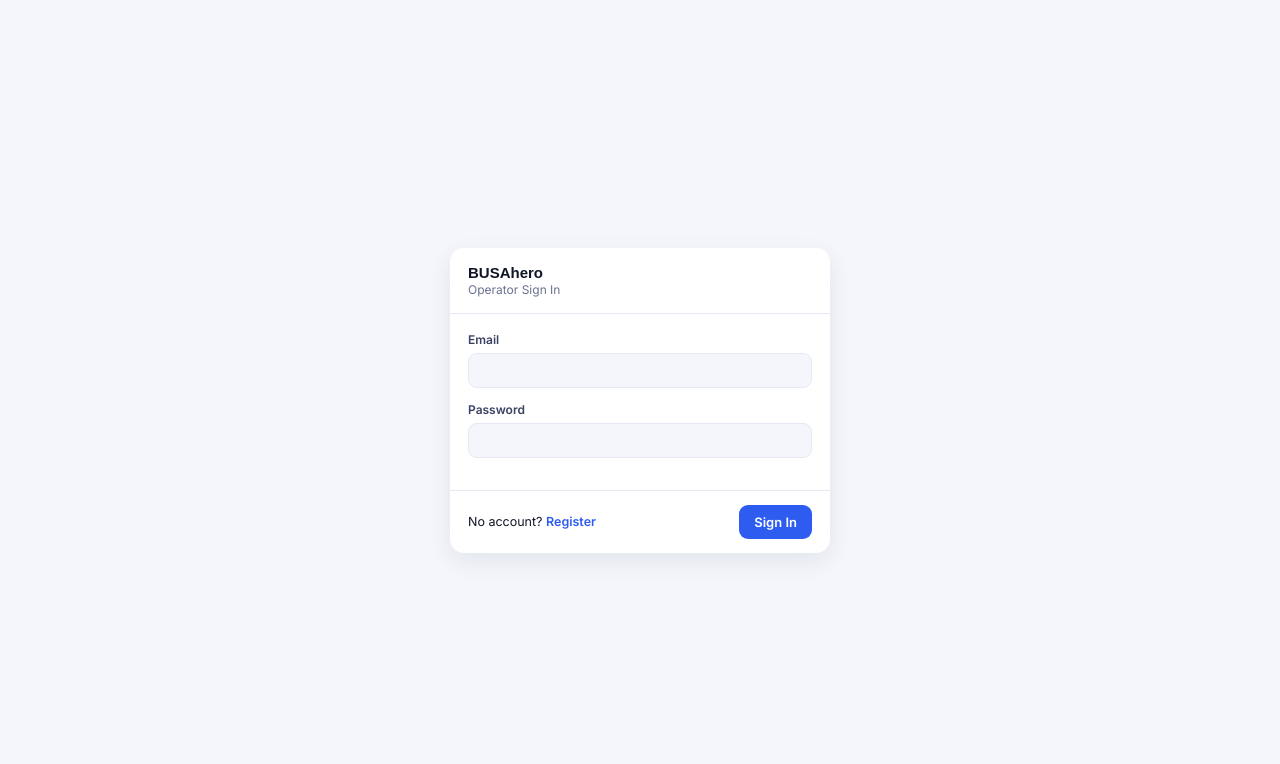
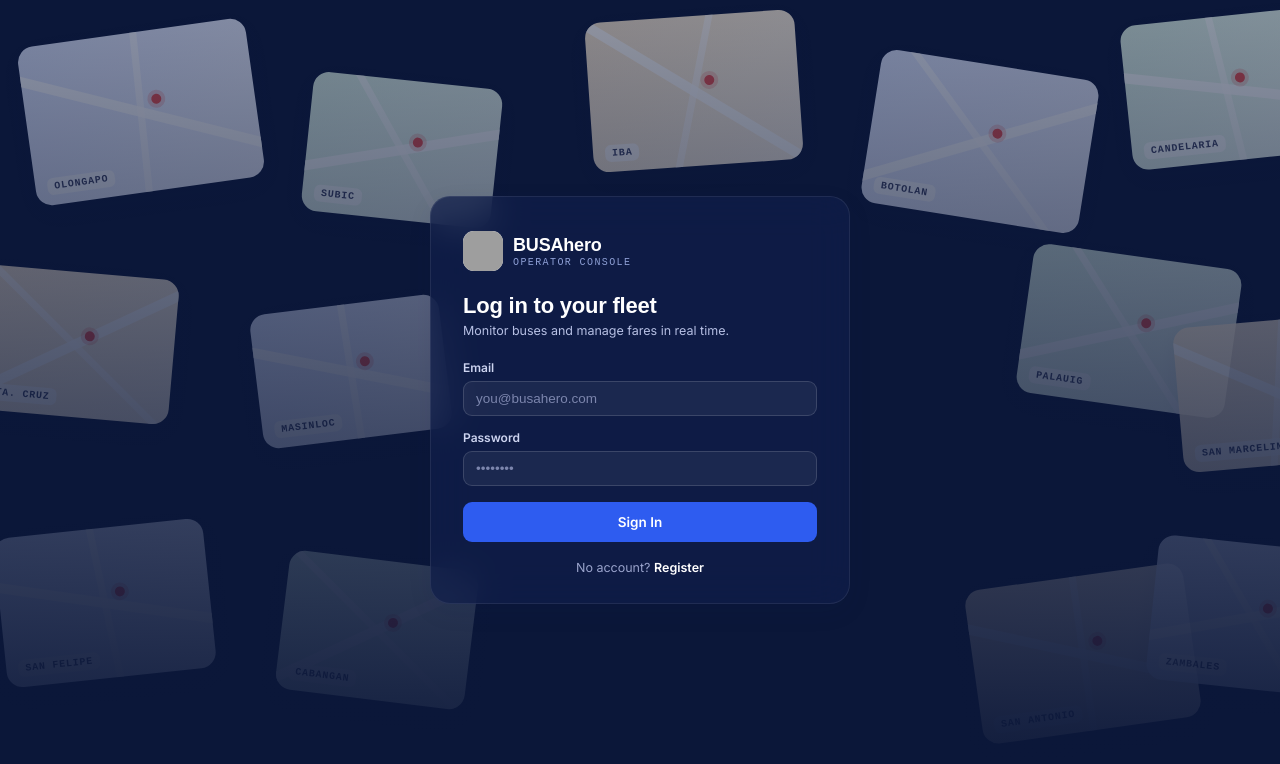
Before and after one commit to Fotatoe24/BUSahero-webapp, a Next.js app: page / in a window 1280 px wide. Shown: the top 764 px of the page. Built offline with nearby package versions, Linux system fonts and the light colour scheme; no server answers; grey boxes are pictures that could not be loaded.

Commit message:
added map tiles and logo at the login page

```diff
--- a/app/globals.css
+++ b/app/globals.css
@@ -1183,6 +1183,25 @@
   font-weight: 600;
 }
 
+/* Real logo image on the login page (replaces the emoji brand-mark) */
+.login-logo-mark {
+  width: 40px;
+  height: 40px;
+  border-radius: 11px;
+  overflow: hidden;
+  flex-shrink: 0;
+  background: #fff;
+  display: flex;
+  align-items: center;
+  justify-content: center;
+}
+
+.login-logo-mark img {
+  width: 100%;
+  height: 100%;
+  object-fit: cover;
+}
+
 @media (max-width: 520px) {
   .login-card {
     padding: 28px 22px 24px;
--- a/app/page.tsx
+++ b/app/page.tsx
@@ -3,7 +3,171 @@
 import { useEffect, useState } from "react";
 import { useRouter } from "next/navigation";
 import Link from "next/link";
+import Image from "next/image";
 import { useAuth } from "@/lib/useAuth";
+
+interface MapTile {
+  id: string;
+  label: string;
+  top: string;
+  left: string;
+  rotate: number;
+  width: number;
+  height: number;
+  roadAngle: number;
+  tone: "blue" | "green" | "amber";
+}
+
+// Scattered "map" collage tiles, styled after the fare routes already
+// seeded in the app (see lib/useFares.ts) so the background feels like
+// it belongs to this product rather than a generic stock map.
+const MAP_TILES: MapTile[] = [
+  {
+    id: "t1",
+    label: "OLONGAPO",
+    top: "4%",
+    left: "2%",
+    rotate: -8,
+    width: 230,
+    height: 160,
+    roadAngle: 22,
+    tone: "blue",
+  },
+  {
+    id: "t2",
+    label: "SUBIC",
+    top: "10%",
+    left: "24%",
+    rotate: 6,
+    width: 190,
+    height: 140,
+    roadAngle: -15,
+    tone: "green",
+  },
+  {
+    id: "t3",
+    label: "IBA",
+    top: "2%",
+    left: "46%",
+    rotate: -4,
+    width: 210,
+    height: 150,
+    roadAngle: 35,
+    tone: "amber",
+  },
+  {
+    id: "t4",
+    label: "BOTOLAN",
+    top: "8%",
+    left: "68%",
+    rotate: 9,
+    width: 220,
+    height: 155,
+    roadAngle: -25,
+    tone: "blue",
+  },
+  {
+    id: "t5",
+    label: "CANDELARIA",
+    top: "2%",
+    left: "88%",
+    rotate: -6,
+    width: 200,
+    height: 145,
+    roadAngle: 12,
+    tone: "green",
+  },
+
+  {
+    id: "t6",
+    label: "STA. CRUZ",
+    top: "34%",
+    left: "-2%",
+    rotate: 5,
+    width: 200,
+    height: 145,
+    roadAngle: -30,
+    tone: "amber",
+  },
+  {
+    id: "t7",
+    label: "MASINLOC",
+    top: "38%",
+    left: "20%",
+    rotate: -7,
+    width: 190,
+    height: 135,
+    roadAngle: 18,
+    tone: "blue",
+  },
+  {
+    id: "t8",
+    label: "PALAUIG",
+    top: "32%",
+    left: "80%",
+    rotate: 8,
+    width: 210,
+    height: 150,
+    roadAngle: -20,
+    tone: "green",
+  },
+  {
+    id: "t9",
+    label: "SAN MARCELINO",
+    top: "40%",
+    left: "92%",
+    rotate: -5,
+    width: 200,
+    height: 145,
+    roadAngle: 28,
+    tone: "amber",
+  },
+
+  {
+    id: "t10",
+    label: "SAN FELIPE",
+    top: "66%",
+    left: "0%",
+    rotate: -6,
+    width: 210,
+    height: 150,
+    roadAngle: 14,
+    tone: "blue",
+  },
+  {
+    id: "t11",
+    label: "CABANGAN",
+    top: "70%",
+    left: "22%",
+    rotate: 7,
+    width: 190,
+    height: 140,
+    roadAngle: -32,
+    tone: "green",
+  },
+  {
+    id: "t12",
+    label: "SAN ANTONIO",
+    top: "72%",
+    left: "76%",
+    rotate: -8,
+    width: 220,
+    height: 155,
+    roadAngle: 20,
+    tone: "amber",
+  },
+  {
+    id: "t13",
+    label: "ZAMBALES",
+    top: "68%",
+    left: "90%",
+    rotate: 6,
+    width: 200,
+    height: 145,
+    roadAngle: -16,
+    tone: "blue",
+  },
+];
 
 export default function LoginPage() {
   const { operator, loading, signIn } = useAuth();
@@ -42,70 +206,104 @@
   }
 
   return (
+    <div className="login-shell">
+      <div className="login-bg" aria-hidden="true">
+        {MAP_TILES.map((tile) => (
           <div
+            key={tile.id}
+            className={`map-tile map-tile-${tile.tone}`}
             style={{
-        minHeight: "100vh",
-        display: "flex",
-        alignItems: "center",
-        justifyContent: "center",
-        background: "var(--paper)",
+              top: tile.top,
+              left: tile.left,
+              width: tile.width,
+              height: tile.height,
+              transform: `rotate(${tile.rotate}deg)`,
             }}
           >
-      <form className="modal" style={{ width: 380 }} onSubmit={handleSubmit}>
-        <div className="modal-head">
+            <div
+              className="map-tile-road map-tile-road-a"
+              style={{ transform: `rotate(${tile.roadAngle}deg)` }}
+            />
+            <div
+              className="map-tile-road map-tile-road-b"
+              style={{ transform: `rotate(${tile.roadAngle + 70}deg)` }}
+            />
+
+            <div className="map-tile-pin" />
+
+            <span className="map-tile-label">{tile.label}</span>
+          </div>
+        ))}
+
+        <div className="login-bg-overlay" />
+      </div>
+
+      <form className="login-card" onSubmit={handleSubmit} noValidate>
+        <div className="login-logo">
+          <div className="login-logo-mark">
+            <Image
+              src="/logo.jpe"
+              alt="BUSAhero logo"
+              width={40}
+              height={40}
+              priority
+            />
+          </div>
+
           <div>
-            <div className="modal-title">BUSAhero</div>
-            <div className="section-sub">Operator Sign In</div>
+            <div className="brand-name">BUSAhero</div>
+            <div className="brand-sub">Operator Console</div>
           </div>
         </div>
 
-        <div className="modal-body">
-          <label className="field-label" htmlFor="email">
+        <h1 className="login-title">Log in to your fleet</h1>
+        <p className="login-subtitle">
+          Monitor buses and manage fares in real time.
+        </p>
+
+        <label className="field-label login-field-label" htmlFor="email">
           Email
         </label>
+
         <input
           id="email"
           type="email"
-            className="text-input"
+          className="text-input login-input"
+          placeholder="you@busahero.com"
           value={email}
           onChange={(e) => setEmail(e.target.value)}
+          autoComplete="username"
           required
         />
 
-          <label className="field-label" htmlFor="password">
+        <label className="field-label login-field-label" htmlFor="password">
           Password
         </label>
+
         <input
           id="password"
           type="password"
-            className="text-input"
+          className="text-input login-input"
+          placeholder="••••••••"
           value={password}
           onChange={(e) => setPassword(e.target.value)}
+          autoComplete="current-password"
           required
         />
 
         <div className={`form-error ${error ? "show" : ""}`}>{error}</div>
-        </div>
-
-        <div className="modal-foot">
-          <span style={{ fontSize: 12.5 }}>
-            No account?{" "}
-            <Link
-              href="/register"
-              style={{ color: "var(--blue-600)", fontWeight: 600 }}
-            >
-              Register
-            </Link>
-          </span>
 
         <button
-            className="btn btn-primary"
           type="submit"
+          className="btn btn-primary login-submit"
           disabled={submitting}
         >
           {submitting ? "Signing in…" : "Sign In"}
         </button>
-        </div>
+
+        <p className="login-signup">
+          No account? <Link href="/register">Register</Link>
+        </p>
       </form>
     </div>
   );
```
Lines whose indentation alone changed are shown as unchanged.
